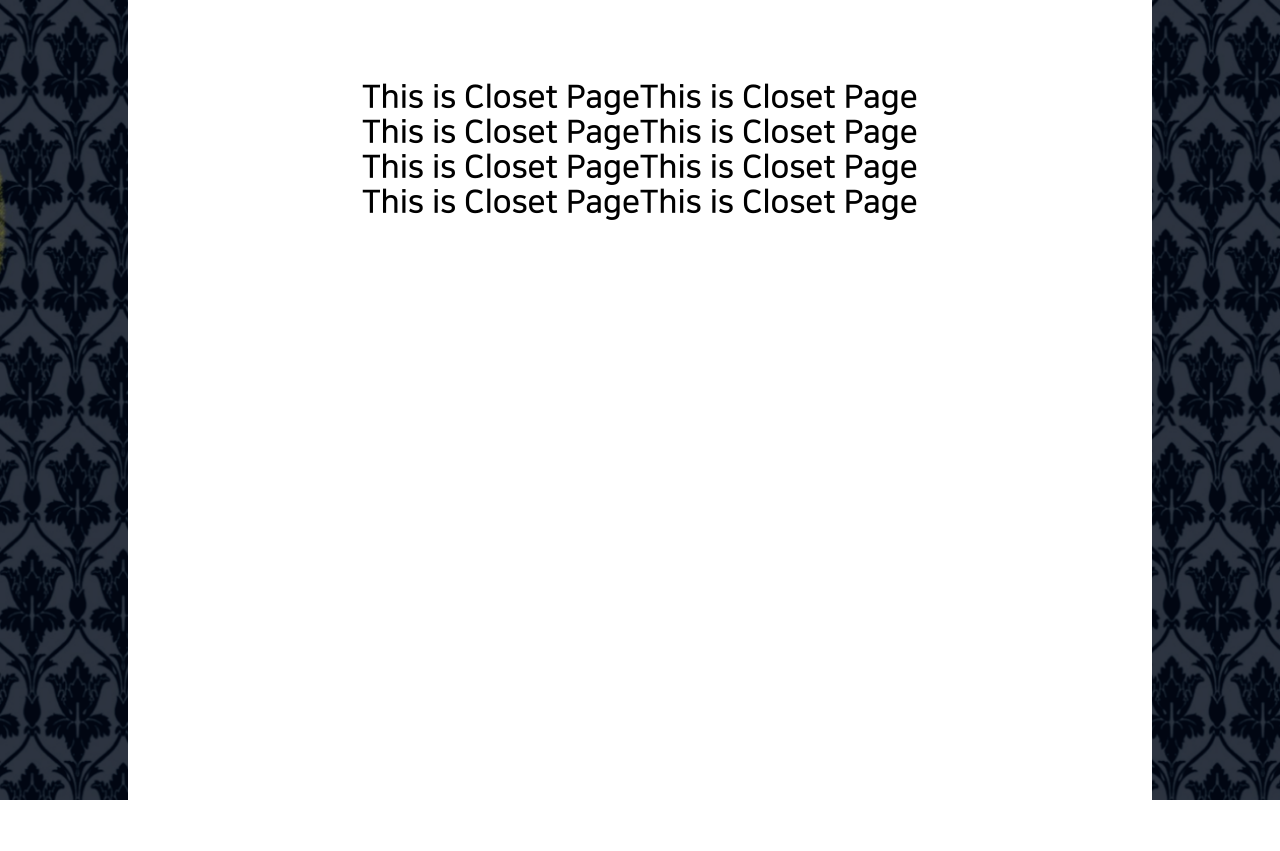
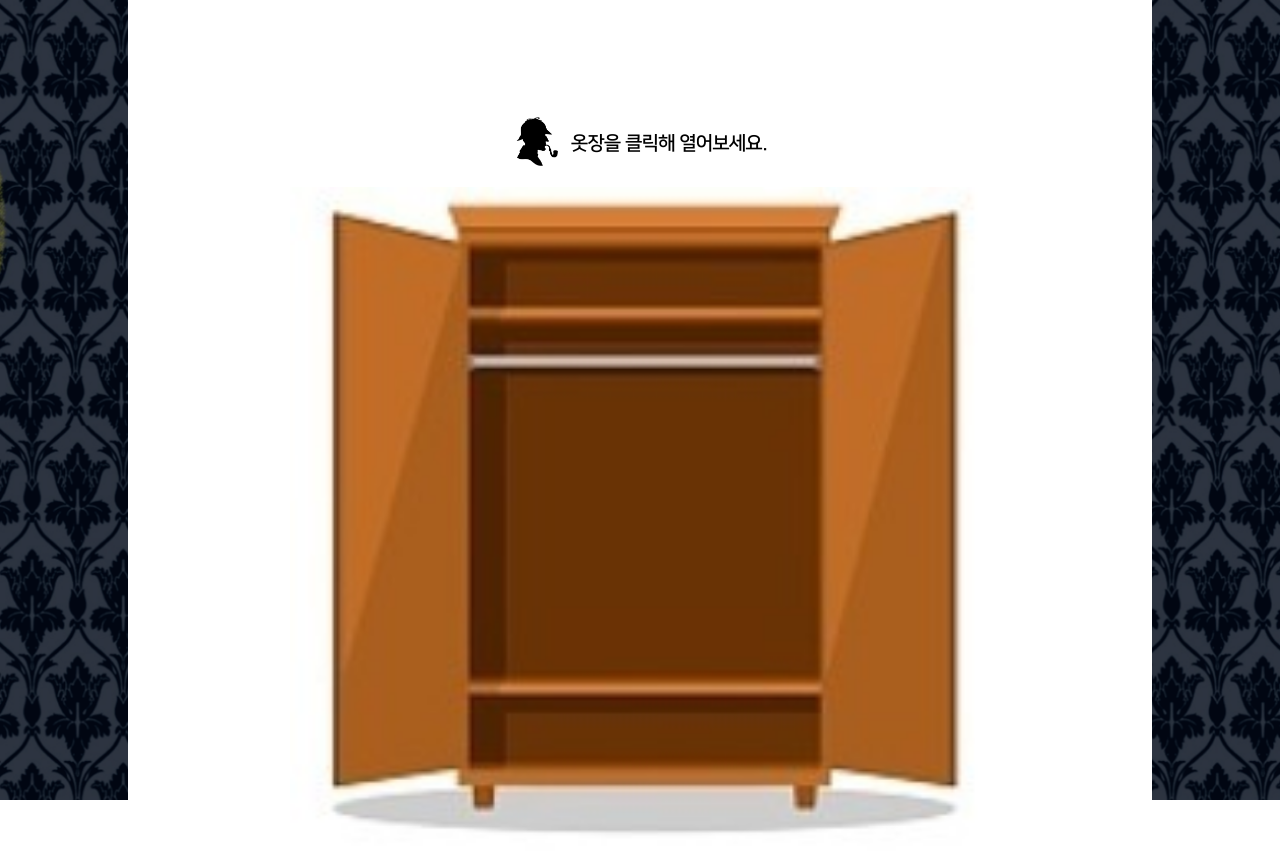
Before and after one commit to M-U-I-N-D-O/muindo-client, a React (Create React App) app in the folder client/: page /closet in a window 1280 px wide. Before the commit the page ends 800 px from the top, so only its background shows below. Built offline with nearby package versions, Linux system fonts and the light colour scheme.

Commit message:
Feat : 베이커가 옷장 안내 문구 및 이미지 삽입

```diff
--- a/client/src/components/Progress/index.js
+++ b/client/src/components/Progress/index.js
@@ -4,7 +4,6 @@ import styled from 'styled-components';
 const ContainerBox = styled.div`
   display: flex;
   padding-bottom: 3.5rem;
-  padding-top: 25vh;
   justify-content: center;
   align-items: center;
 `;
--- a/client/src/pages/Closet/index.js
+++ b/client/src/pages/Closet/index.js
@@ -1,16 +1,33 @@
 import React from 'react';
 import { Link } from 'react-router-dom';
 import { makeStyles } from '@material-ui/core/styles';
+import TopComment from '../../components/AnalysisClothes/topComment';
+
 const useStyles = makeStyles((theme) => ({
-  root: {},
+  root: {
+    display: 'flex',
+    // justifyContent: 'center',
+    flexDirection: 'column',
+  },
+  title: {
+    marginTop: '20px',
+  },
+  closetImg: {
+    width: '700px',
+  },
 }));
 
 function Closet() {
   const classes = useStyles();
 
   return (
-    <>
-      <div>
+    <div className={classes.root}>
+      <div className={classes.title}>
+        <TopComment comment={'옷장을 클릭해 열어보세요.'} />
+      </div>
+      <img className={classes.closetImg} alt="" src="/images/closet/closet_open.jpg" />
+
+      {/* <div>
         <h1>This is Closet Page</h1>
         <h1>This is Closet Page</h1>
         <h1>This is Closet Page</h1>
@@ -21,8 +38,8 @@ function Closet() {
         <h1>This is Closet Page</h1>
         <h1>This is Closet Page</h1>
         <h1>This is Closet Page</h1>
-      </div>
-    </>
+      </div> */}
+    </div>
   );
 }
 
```
Also changed, not shown: client/public/images/closet/closet_closed.jpg (added), client/public/images/closet/closet_open.jpg (added).
